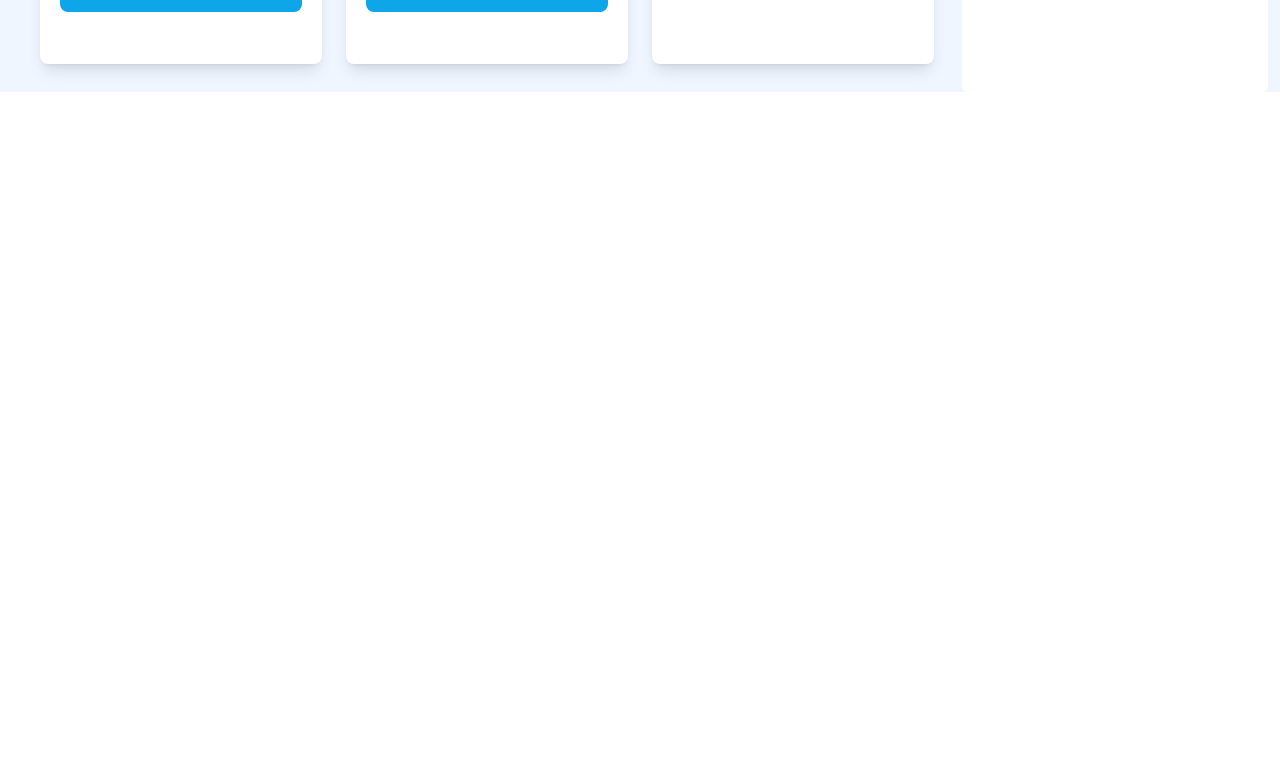
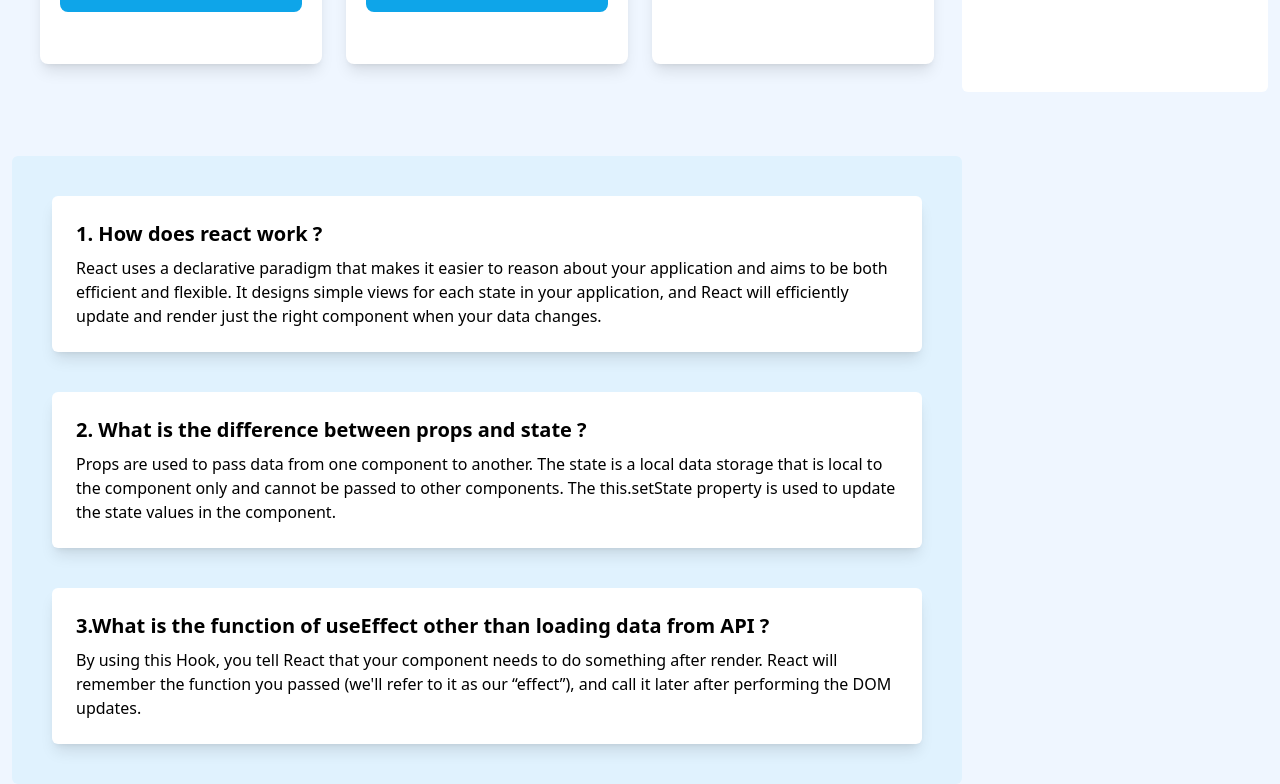
Before and after one commit to Arghya20/ph-assignment-8, a React (Create React App) app: page / in a window 1280 px wide. Shown: the part 1268-2052 px from the top of the page. Before the commit the page ends 1360 px from the top, so only its background shows below. Built offline with nearby package versions, Linux system fonts and the light colour scheme.

Commit message:
3 question added

```diff
--- a/src/components/Display/Display.js
+++ b/src/components/Display/Display.js
@@ -39,6 +39,20 @@
           <Cart cart={cart}></Cart>
           <img src="" alt="" />
         </div>
+        <div className="w-full bg-sky-100 mt-16 p-10 rounded-md">
+          <div className="bg-white p-6 rounded-md shadow-lg">
+          <h1 className="text-xl font-bold mb-2">1. How does react work ?</h1>
+          <p>React uses a declarative paradigm that makes it easier to reason about your application and aims to be both efficient and flexible. It designs simple views for each state in your application, and React will efficiently update and render just the right component when your data changes.</p>
+          </div>
+          <div className="bg-white p-6 rounded-md shadow-lg mt-10">
+          <h1 className="text-xl font-bold mb-2">2. What is the difference between props and state ?</h1>
+          <p>Props are used to pass data from one component to another. The state is a local data storage that is local to the component only and cannot be passed to other components. The this.setState property is used to update the state values in the component.</p>
+          </div>
+          <div className="bg-white p-6 rounded-md shadow-lg mt-10">
+          <h1 className="text-xl font-bold mb-2">3.What is the function of useEffect other than loading data from API ?</h1>
+          <p>By using this Hook, you tell React that your component needs to do something after render. React will remember the function you passed (we'll refer to it as our “effect”), and call it later after performing the DOM updates.</p>
+          </div>
+        </div>
       </div>
     </div>
   );
```
